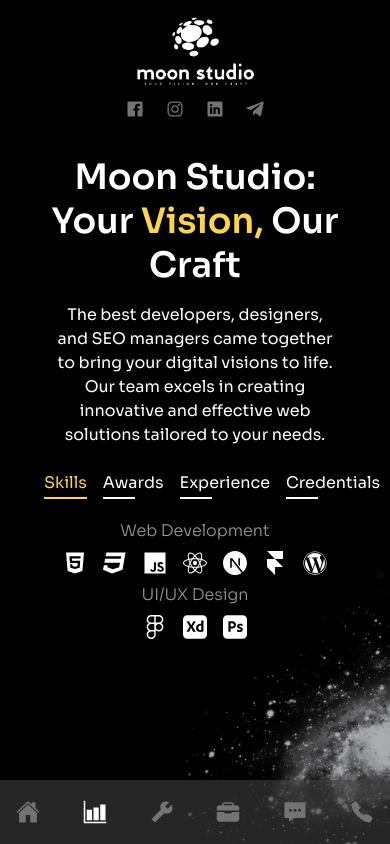
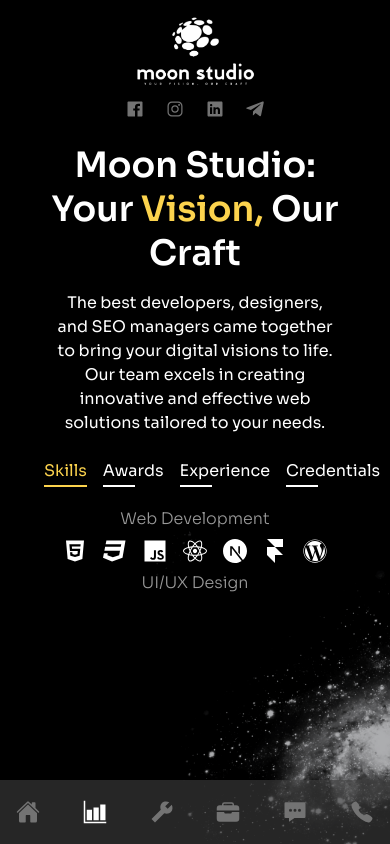
Before and after one commit to AlinaDemchenko/moon_studio, a Next.js app: page /about in a window 390 px wide. Built offline with nearby package versions, Linux system fonts and the light colour scheme.

Commit message:
page overscroll

```diff
--- a/app/about/page.jsx
+++ b/app/about/page.jsx
@@ -107,7 +107,7 @@ function About() {
       >
         <div className="xl:bg-[url('/about-bg.png')] xl:bg-cover xl:bg-right xl:bg-no-repeat w-full h-full absolute z-0 opacity-60"></div>
       </motion.div>
-      <div className="page-container h-full flex flex-col mx-auto items-center xl:flex-row gap-x-6">
+      <div className="page-container max-md:overflow-y-scroll overflow-x-hidden h-full flex flex-col mx-auto items-center xl:flex-row gap-x-6">
         <div className="flex-1 flex-col flex justify-center xl:justify-start xl:h-[480px]">
           <motion.h2
             variants={fadeIn("right", 1.2)}
--- a/app/globals.css
+++ b/app/globals.css
@@ -33,7 +33,7 @@
   }
 
   .page-container{
-    @apply pt-[40%] px-11 md:px-32 md:pt-40 xl:px-36 xl:pt-48;
+    @apply pt-36 px-11 max-md:max-h-[600px] md:px-32 md:pt-40 xl:px-36 xl:pt-48;
   }
 }
 
--- a/app/page.jsx
+++ b/app/page.jsx
@@ -47,7 +47,7 @@ export default function Home() {
               initial="hidden"
               animate="show"
               exit="hidden"
-              className="flex mb-[70px] md:mb-20 xl:mb-[85px]"
+              className="flex md:mb-20 xl:mb-[85px]"
             >
               <ProjectsBtn />
             </motion.div>
```
